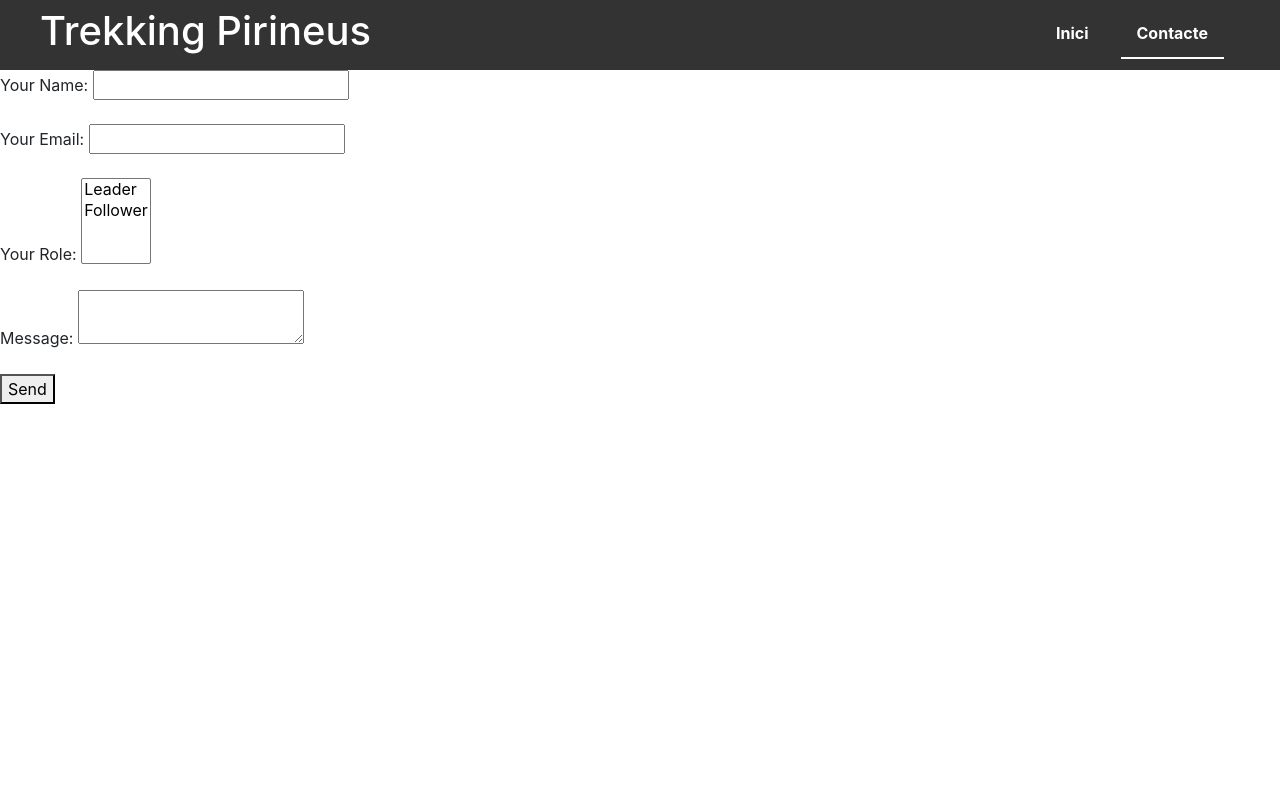
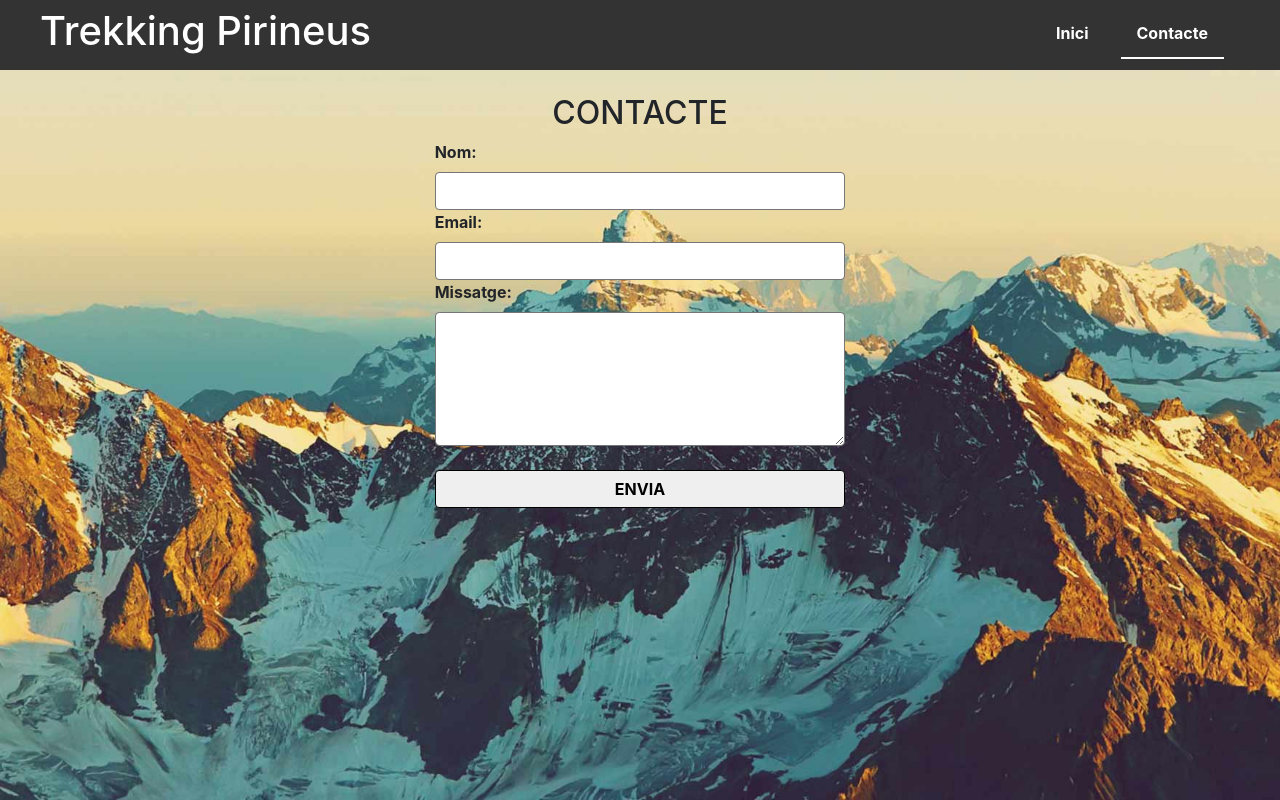
Before and after one commit to mcuenca96/TrekkingPirineu, a Gatsby site: page /contacte in a window 1280 px wide. Built offline with nearby package versions, Linux system fonts and the light colour scheme; Gatsby itself is replaced by a stand-in of ours.

Commit message:
styled contact form

```diff
--- a/src/pages/contacte.js
+++ b/src/pages/contacte.js
@@ -1,41 +1,123 @@
-import React, { Fragment } from "react"
+import React, { useState } from "react"
 import Layout from "../components/layout"
+import Grid from "@material-ui/core/Grid"
+import { graphql, useStaticQuery } from "gatsby"
+import BackgroundImage from "gatsby-background-image"
+import { makeStyles } from "@material-ui/core/styles"
+
+const useStyles = makeStyles(theme => ({
+    img: {
+        position: "fixed !important",
+        top: "0",
+        left: "0",
+        height: "auto",
+        minHeight: "100%",
+        width: "100%",
+    },
+}))
 
 const Contacte = () => {
+    const { image } = useStaticQuery(graphql`
+        query {
+            image: file(relativePath: { eq: "contact-image.jpg" }) {
+                sharp: childImageSharp {
+                    fluid(maxWidth: 3080, quality: 100) {
+                        ...GatsbyImageSharpFluid
+                    }
+                }
+            }
+        }
+    `)
+    const classes = useStyles()
+
+    const [name, setName] = useState("")
+    const [email, setEmail] = useState("")
+    const [message, setMessage] = useState("")
+    const [error, setError] = useState(false)
+
+    const submitForm = e => {
+        e.preventDefault()
+
+        if (
+            name.trim() === "" ||
+            email.trim() === "" ||
+            message.trim() === ""
+        ) {
+            setError(true)
+            return
+        }
+
+        setError(false)
+    }
+
     return (
+        <BackgroundImage
+            tag="section"
+            fluid={image.sharp.fluid}
+            className={classes.img}
+        >
             <Layout>
-            <Fragment>
-                <form name="contact" method="POST" data-netlify="true">
-                    <p>
-                        <label>
-                            Your Name: <input type="text" name="name" />
+                <Grid justify="center" container spacing={3}>
+                    <Grid item xs={4} className="mt-4">
+                        <h2 className="text-center">CONTACTE</h2>
+                        {error ? (
+                            <p className="alert alert-danger text-center text-uppercase p3">
+                                Tots els camps són obligatoris
+                            </p>
+                        ) : null}
+                        <form
+                            name="contact"
+                            method="POST"
+                            data-netlify="true"
+                            onSubmit={submitForm}
+                        >
+                            <div className="form-group">
+                                <label className="font-weight-bold">
+                                    Nom:{" "}
                                 </label>
-                    </p>
-                    <p>
-                        <label>
-                            Your Email: <input type="email" name="email" />
+                                <input
+                                    type="text"
+                                    name="name"
+                                    className="form-control"
+                                    value={name}
+                                    onChange={e => setName(e.target.value)}
+                                />
+
+                                <label className="font-weight-bold">
+                                    Email:{" "}
                                 </label>
-                    </p>
-                    <p>
-                        <label>
-                            Your Role:{" "}
-                            <select name="role[]" multiple>
-                                <option value="leader">Leader</option>
-                                <option value="follower">Follower</option>
-                            </select>
+                                <input
+                                    type="email"
+                                    name="email"
+                                    className="form-control"
+                                    aria-describedby="emailHelp"
+                                    value={email}
+                                    onChange={e => setEmail(e.target.value)}
+                                />
+
+                                <label className="font-weight-bold">
+                                    Missatge:{" "}
                                 </label>
-                    </p>
-                    <p>
-                        <label>
-                            Message: <textarea name="message"></textarea>
-                        </label>
-                    </p>
-                    <p>
-                        <button type="submit">Send</button>
-                    </p>
+                                <textarea
+                                    name="message"
+                                    className="md-textarea form-control"
+                                    rows="5"
+                                    value={message}
+                                    onChange={e => setMessage(e.target.value)}
+                                ></textarea>
+
+                                <button
+                                    type="submit"
+                                    className="btn btn-primary font-weight-bold mt-4 text-uppercase d-block w-100"
+                                >
+                                    Envia
+                                </button>
+                            </div>
                         </form>
-            </Fragment>
+                    </Grid>
+                </Grid>
             </Layout>
+        </BackgroundImage>
     )
 }
 
```
Also changed, not shown: src/images/contact-image.jpg (added). Lines whose indentation alone changed are shown as unchanged.
